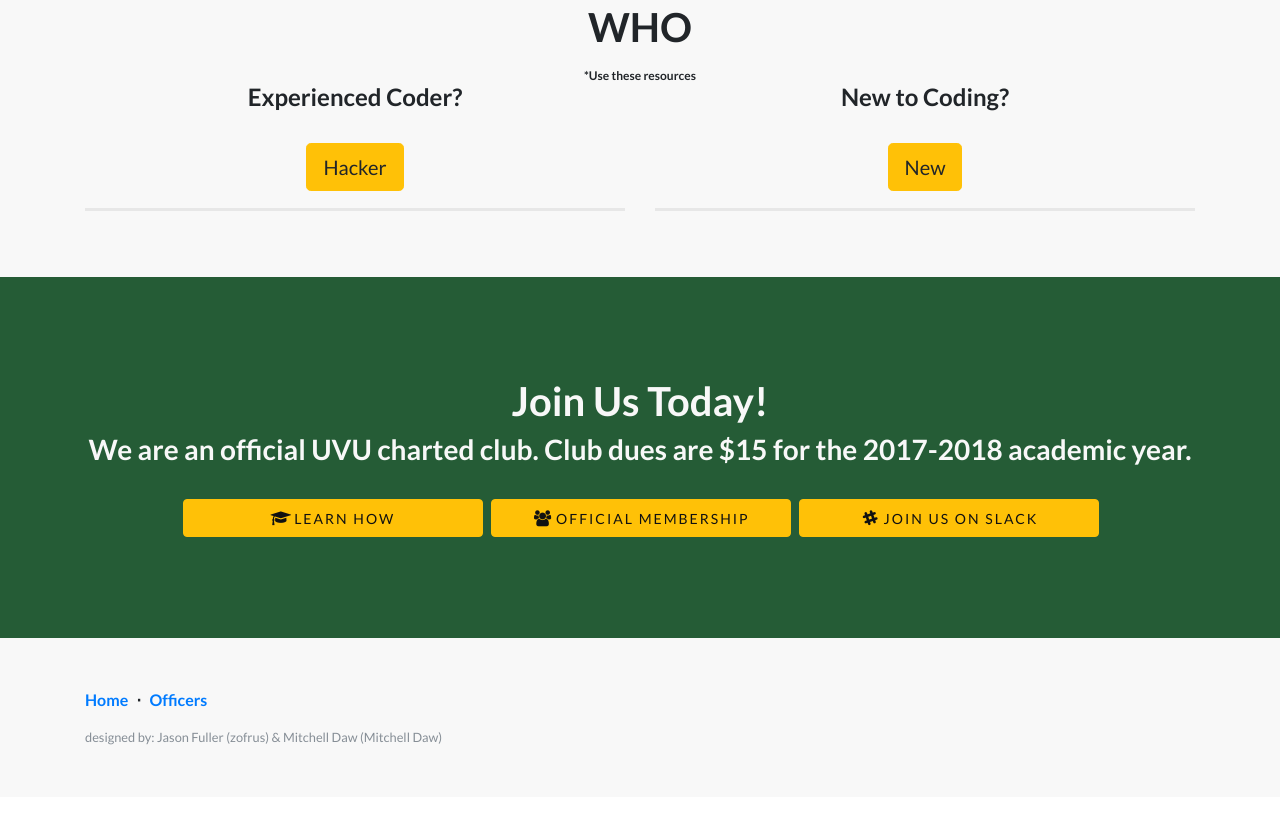
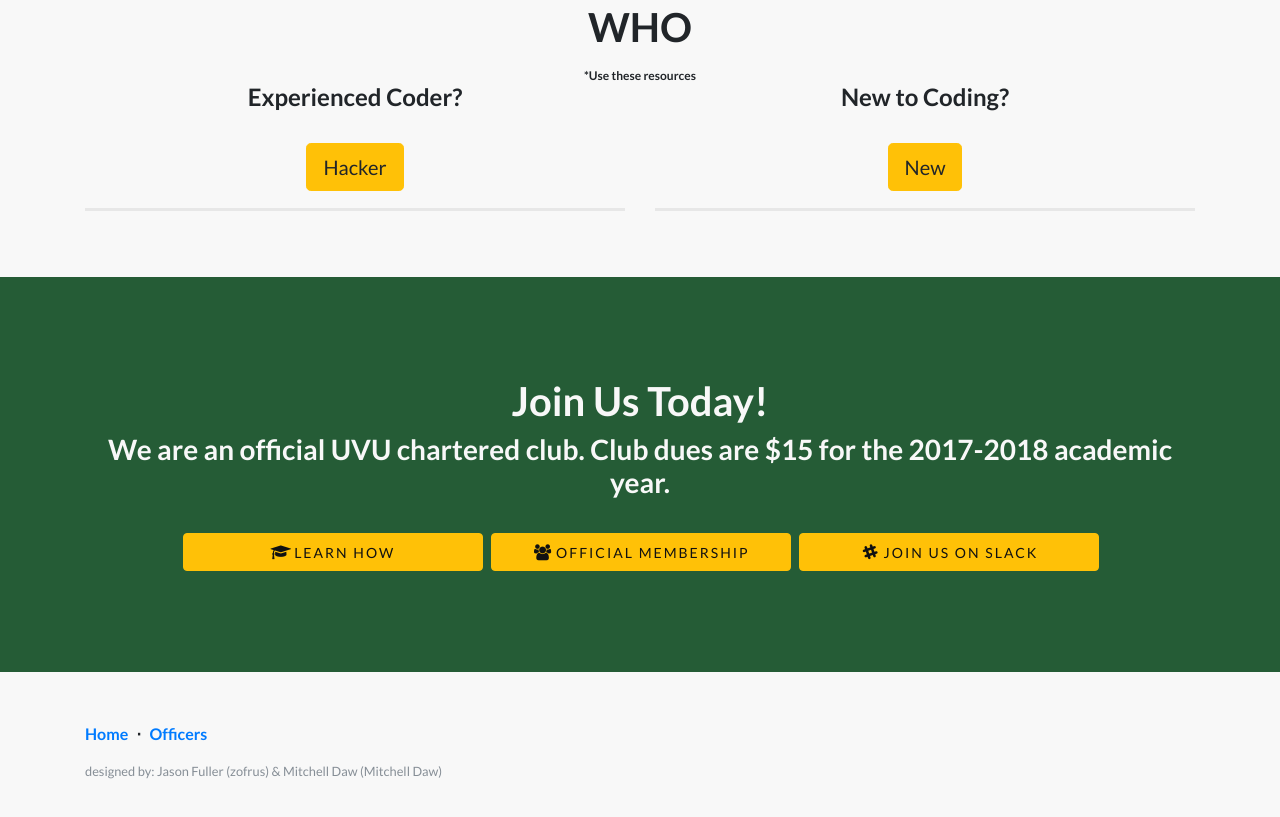
Before and after one commit to zofrus/uvudevclub-orig, a website: page index.html in a window 1280 px wide. Shown: the part 1996-2813 px from the top of the page. Drawn offline with nearby package versions, Linux system fonts and the light colour scheme; a script that the page names is missing.

Commit message:
Fix spelling errors

```diff
--- a/index.html
+++ b/index.html
@@ -144,7 +144,7 @@
         <div class="row">
           <div class="col-lg-12 text-center my-auto">
             <h1> Join Us Today!</h1>
-	    <h3>We are an official UVU charted club. Club dues are $15 for the 2017-2018 academic year.</h3><br/>
+	    <h3>We are an official UVU chartered club. Club dues are $15 for the 2017-2018 academic year.</h3><br/>
 	  </div>
 	</div>
 	<div class="row">
```
